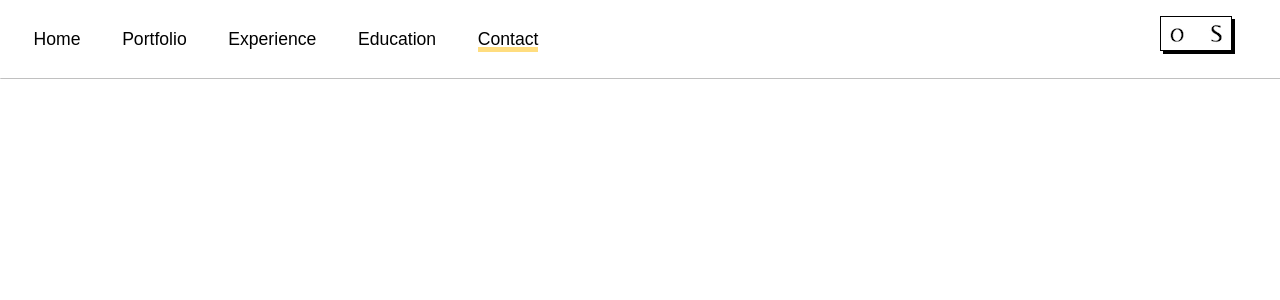
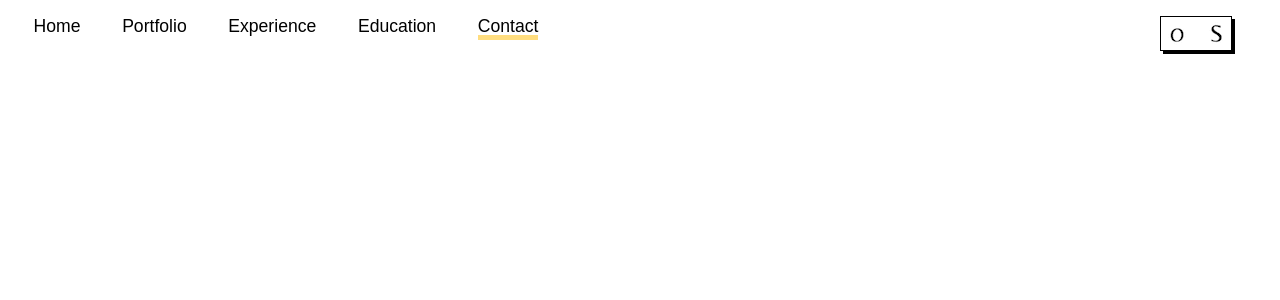
Before and after one commit to OlSavMe/Portfolio, a React (Create React App) app: page /contact in a window 1280 px wide. Shown: the top 300 px of the page. Built offline with nearby package versions, Linux system fonts and the light colour scheme.

Commit message:
box-shadow removed in nav style

```diff
--- a/src/styles/Nav.scss
+++ b/src/styles/Nav.scss
@@ -11,9 +11,9 @@ nav {
   left: 0;
   top: 0;
   background-color: white;
-  padding: 1%;
+  padding: 0 1%;
   transition: transform 0.3s ease-in-out;
-  box-shadow: 0.3px 0.3px 0.3px #070707;
+  // box-shadow: 0.3px 0.3px 0.3px #070707;
   @include phone {
     display: none;
   }
```
